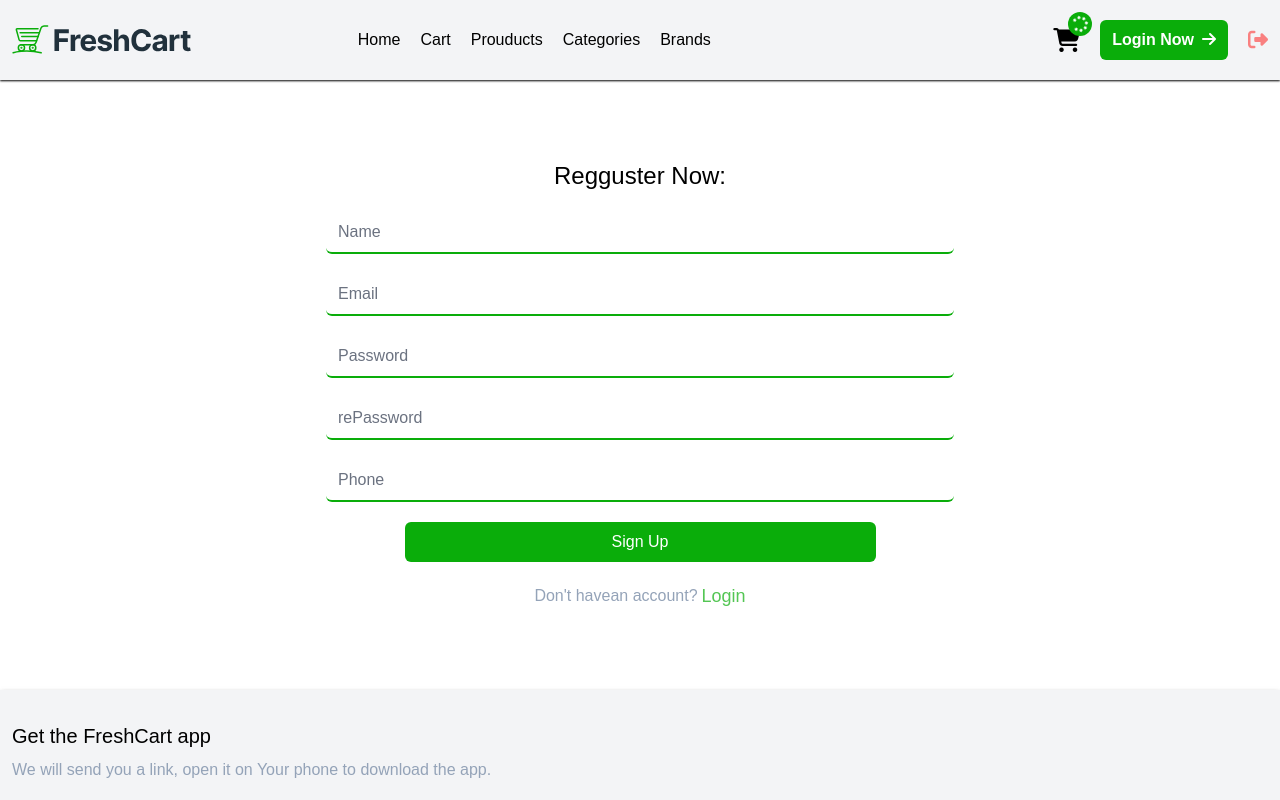
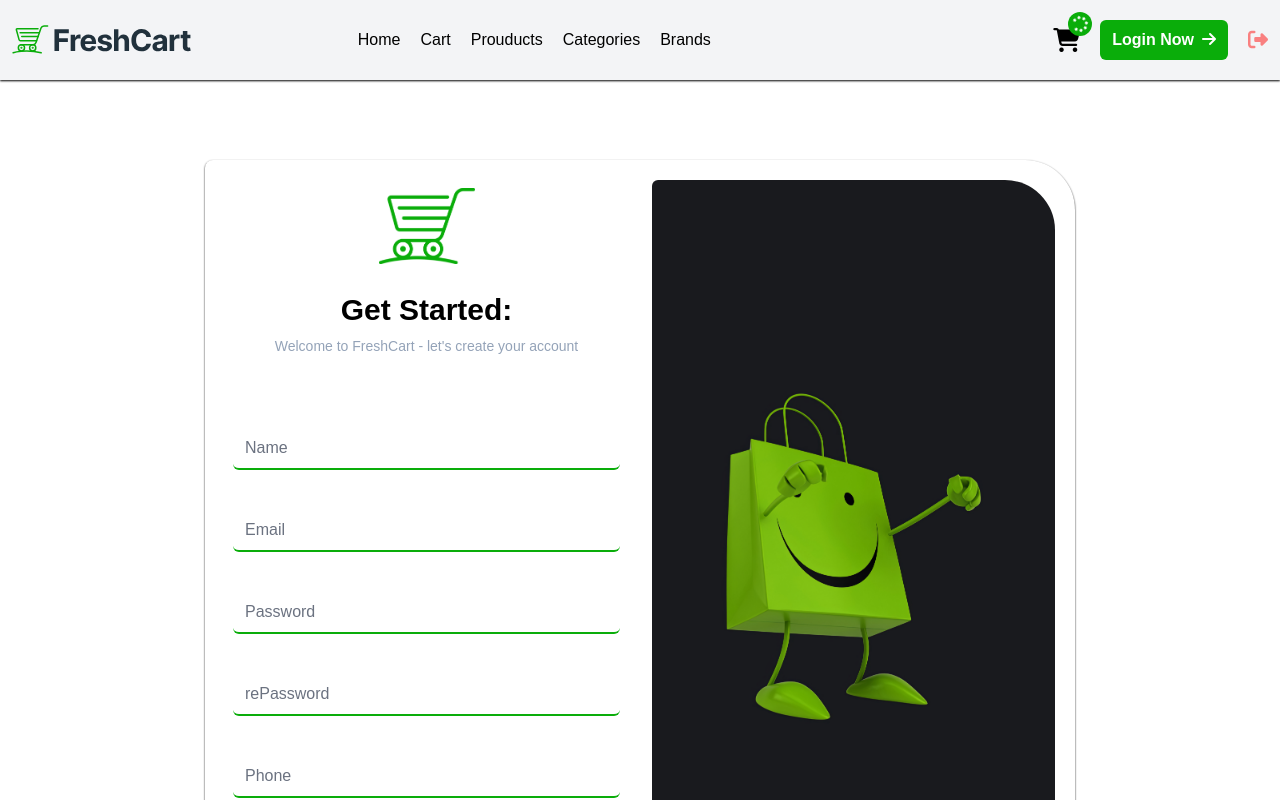
Before and after one commit to elref7i/E-commerce, a React (Vite) app: page /register in a window 1280 px wide. Shown: the top 800 px of the page. Built offline with nearby package versions, Linux system fonts and the light colour scheme; a web font is replaced by a local one.

Commit message:
SIgn UP and Login Responsive

```diff
--- a/src/Components/Navbar/NavbarWebsite.jsx
+++ b/src/Components/Navbar/NavbarWebsite.jsx
@@ -17,10 +17,8 @@ export default function NavbarWebsite() {
     return () => {
       window.removeEventListener('resize', handleResize);
     };
-  }, []);
-  useEffect(() => {
-    window.addEventListener('resize', handleResize);
   }, [isOpanMenue]);
+
   function toggle() {
     setIsOpanMenue(!isOpanMenue);
     console.log(isOpanMenue);
--- a/src/Pages/Login/Login.jsx
+++ b/src/Pages/Login/Login.jsx
@@ -4,7 +4,8 @@ import { useState } from 'react';
 import toast from 'react-hot-toast';
 import { Link, useNavigate } from 'react-router-dom';
 import * as Yup from 'yup';
-import imageLogin from '../../assets/images/What is E-Commerce Editing.jpg';
+import imageLogin from '../../assets/images/fun-3d-cartoon-shopping-bag-dancing.jpg';
+import favicon from '../../assets/images/favicon.png';
 
 export default function Login() {
   const passwordRegx = /^[a-zA-Z0-9!@#$%^&*]{6,20}$/;
@@ -61,9 +62,22 @@ export default function Login() {
     <>
       <section className="shadow-sm shadow-current rounded-lg grid gap-6 md:rounded-tr-[50px]  md:w-fit mx-auto grid-cols-12 p-5 ">
         <div className="col-span-12 md:col-span-6 p-3 flex flex-col justify-center rounded-md">
-          <h1 className="font-medium mb-5 text-2xl text-center ">Login:</h1>
+          <header className="text-center mb-6 space-y-2">
+            <div className="size-24 mx-auto">
+              <img src={favicon} className="mb-5" alt="" />
+            </div>
+            <h1 className="font-bold  text-3xl ">
+              Welcome Back:
+              <span>
+                <i className="fa-solid fa-hand-sparkles ml-2 text-primary-800 hover:text-primary-600"></i>
+              </span>
+            </h1>
+            <p className="font-medium pb-6 text-sm text-slate-400 ">
+              Please enter your details
+            </p>
+          </header>
           <form
-            className="space-y-10  w-full mx-auto"
+            className="space-y-10  w-full mx-auto "
             onSubmit={formik.handleSubmit}
           >
             <div className="email space-y-1">
@@ -113,14 +127,17 @@ export default function Login() {
               )}
             </div>
 
+            <footer>
               <button
                 type="submit"
-              className="btn w-3/4 mx-auto block px-4 py-2 bg-primary-500 hover:bg-primary-600"
+                className="btn w-3/4 mx-auto block mb-2 px-4 py-2 bg-primary-500 hover:bg-primary-600"
               >
                 Login
               </button>
               <div className="flex gap-1 items-center justify-center">
-              <span className="text-slate-400">Don&apos;t havean account?</span>
+                <span className="text-slate-400">
+                  Don&apos;t havean account?
+                </span>
                 <Link
                   to="/register"
                   className="text-lg text-primary-300 hover:text-primary-600 duration-300  transition-colors"
@@ -128,10 +145,15 @@ export default function Login() {
                   Sign up
                 </Link>
               </div>
+            </footer>
           </form>
         </div>
-        <div className="image-login col-span-6 rounded-md rounded-tr-[50px] hidden md:block overflow-hidden shadow-lg">
-          <img src={imageLogin} className="h-[500px] object-contain" alt="" />
+        <div className="image-login col-span-6 rounded-md bg-[#191A1E] py-8 rounded-tr-[50px] hidden md:block overflow-hidden  shadow-current ">
+          <img
+            src={imageLogin}
+            className="block h-[400px]  object-contain"
+            alt=""
+          />
         </div>
       </section>
     </>
--- a/src/Pages/Signup/Signup.jsx
+++ b/src/Pages/Signup/Signup.jsx
@@ -4,6 +4,8 @@ import { useState } from 'react';
 import toast from 'react-hot-toast';
 import { Link, useNavigate } from 'react-router-dom';
 import * as Yup from 'yup';
+import imageLogin from '../../assets/images/fun-3d-cartoon-shopping-bag-dancing.jpg';
+import favicon from '../../assets/images/favicon.png';
 
 export default function Signup() {
   const [checkEmailExist, setCheckEmailExist] = useState(null);
@@ -78,9 +80,20 @@ export default function Signup() {
   });
   return (
     <>
-      <h1 className="font-medium mb-5 text-2xl text-center">Regguster Now:</h1>
+      <section className="shadow-sm shadow-current rounded-lg grid gap-6 md:rounded-tr-[50px]  md:w-fit mx-auto grid-cols-12 p-5 ">
+        <div className="col-span-12 md:col-span-6 p-2 flex flex-col justify-center rounded-md">
+          <header className="text-center mb-12 space-y-2">
+            <div className="size-24  mx-auto ">
+              <img src={favicon} alt="" />
+            </div>
+            <h1 className="font-bold text-3xl">Get Started:</h1>
+
+            <p className="font-medium pb-6 text-sm text-slate-400">
+              Welcome to FreshCart - let&apos;s create your account
+            </p>
+          </header>
           <form
-        className="space-y-5 w-full md:w-3/4 lg:w-1/2 mx-auto"
+            className="space-y-10  w-full mx-auto"
             onSubmit={formik.handleSubmit}
           >
             <div className="name space-y-1">
@@ -186,14 +199,17 @@ export default function Signup() {
                 ''
               )}
             </div>
+            <footer>
               <button
                 type="submit"
-          className="btn w-3/4 mx-auto block px-4 py-2 bg-primary-500 hover:bg-primary-600"
+                className="btn w-3/4 mx-auto block mb-2 px-4 py-2 bg-primary-500 hover:bg-primary-600"
               >
                 Sign Up
               </button>
               <div className="flex gap-1 items-center justify-center">
-          <span className="text-slate-400">Don&apos;t havean account?</span>
+                <span className="text-slate-400">
+                  Don&apos;t havean account?
+                </span>
                 <Link
                   to="/login"
                   className="text-lg text-primary-300 hover:text-primary-600 duration-300  transition-colors"
@@ -201,7 +217,17 @@ export default function Signup() {
                   Login
                 </Link>
               </div>
+            </footer>
           </form>
+        </div>
+        <div className="image-login col-span-6  rounded-md bg-[#191A1E] py-8 rounded-tr-[50px] hidden md:flex items-center justify-center overflow-hidden  shadow-current ">
+          <img
+            src={imageLogin}
+            className="block h-[400px]  object-contain"
+            alt=""
+          />
+        </div>
+      </section>
     </>
   );
 }
```
Also changed, not shown: src/assets/images/fun-3d-cartoon-shopping-bag-dancing.jpg (added). Lines whose indentation alone changed are shown as unchanged.
